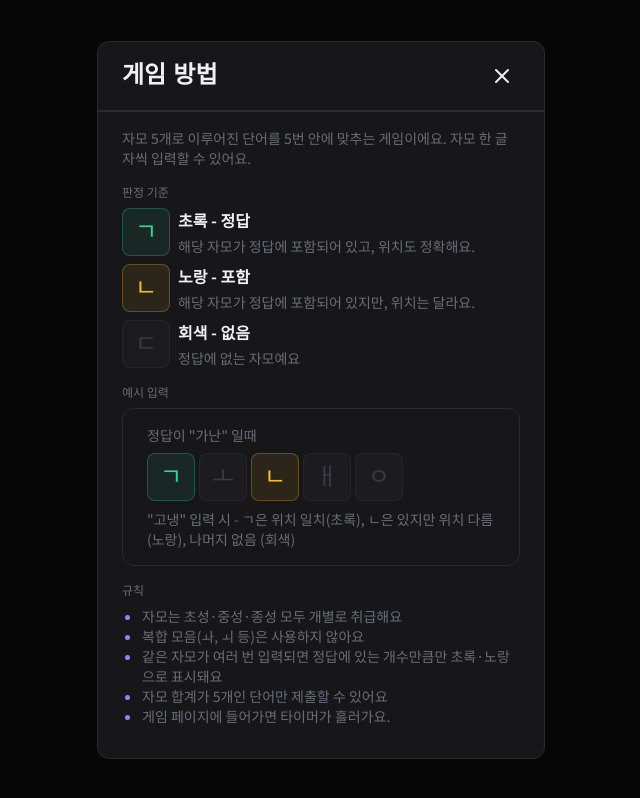
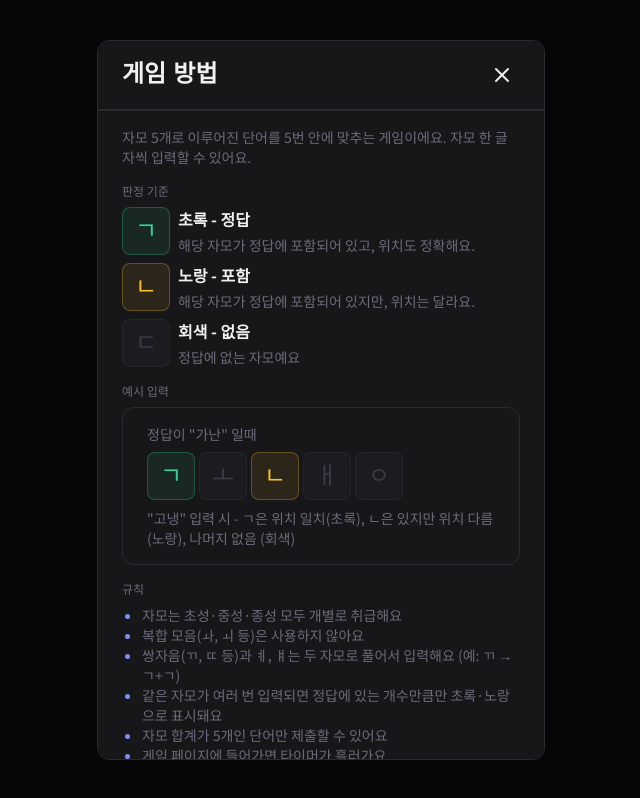
Before and after one commit to bangtori/JAMO5, a React (Vite) app: page /game in a window 1280 px wide. Both pictures are taken after a click on the button 697 px from the left and 145 px from the top of the page. Shown: the whole page, without its empty margins (319-959 px from the left). Built offline with nearby package versions, Linux system fonts and the light colour scheme.

Commit message:
fix: 새로 추가된 로직 방법 안내에 추가

```diff
--- a/src/components/ui/HowToPlayModal.tsx
+++ b/src/components/ui/HowToPlayModal.tsx
@@ -102,6 +102,10 @@ export default function HowToPlayModal({
                 복합 모음(ㅘ, ㅚ 등)은 사용하지 않아요
               </li>
               <li className="text-sm text-text-muted">
+                쌍자음(ㄲ, ㄸ 등)과 ㅖ, ㅒ는 두 자모로 풀어서 입력해요 (예: ㄲ →
+                ㄱ+ㄱ)
+              </li>
+              <li className="text-sm text-text-muted">
                 같은 자모가 여러 번 입력되면 정답에 있는 개수만큼만
                 초록·노랑으로 표시돼요
               </li>
```
